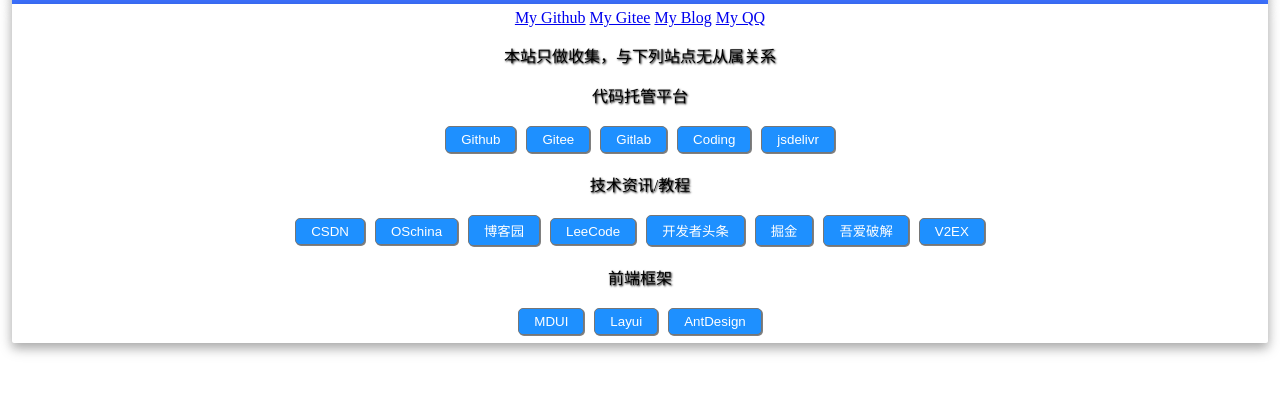
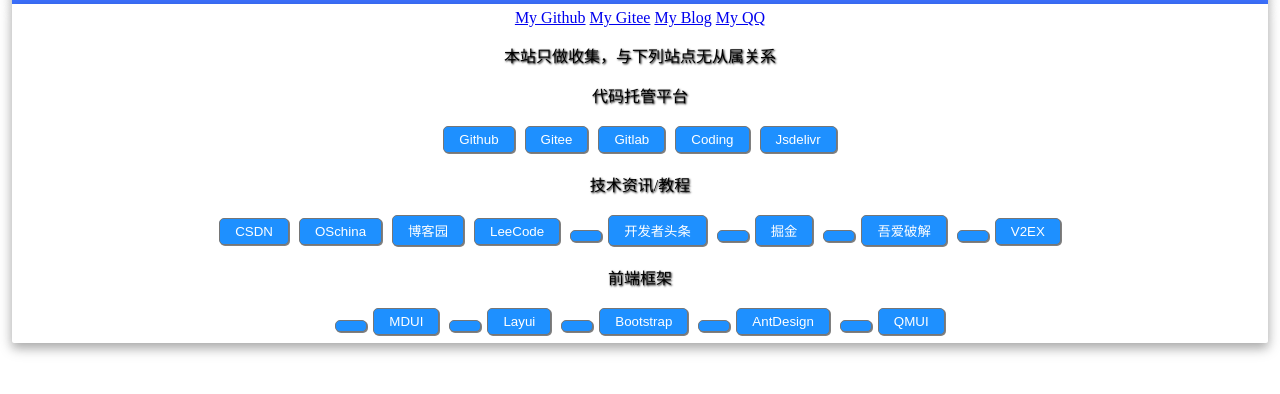
Before and after one commit to blankwy/navcard, a plain HTML site: page index.html in a window 1280 px wide. Shown: the part 104-498 px from the top of the page. Drawn offline with Linux system fonts and the light colour scheme.

Commit message:
Update index.html

```diff
--- a/index.html
+++ b/index.html
@@ -4,14 +4,14 @@
 		<link rel="stylesheet" type="text/css" href="n.css">
 		<meta charset="utf-8">
 		<meta name="viewport" content="width=device-width,initial-scale=1.0,minimum-scale=1.0,maximum-scale=1.0">
-		<title>测试</title>
+		<title>无语导航</title>
 	</head>
 	<body>
 <div class="card-title"><h1>无语导航</h1></div>
 <div class="card-body">
 	<div style="text-align: center;">
 	<a href="http://github.com/2035650646">My Github</a>
-	<a href="http://github.com/w203">My Gitee</a>
+	<a href="http://gitee.com/w203">My Gitee</a>
 	<a href="http://wy203.boke.run">My Blog</a>
 	<a href="https://wpa.qq.com/msgrd?v=3&uin=2035650646&site=qq&menu=yes">My QQ</a>
 	<p style="text-align: center;">本站只做收集，与下列站点无从属关系</p>
@@ -19,33 +19,35 @@
 	<div>
 		<p style="text-align: center;">代码托管平台</p>
 		<div style="text-align: center;">
-		<button class="bn">Github</button>
-		<button class="bn">Gitee</button>
-		<button class="bn">Gitlab</button>
-		<button class="bn">Coding</button>
-		<button class="bn">jsdelivr</button>
+			<a target="_blank"href="http://github.com"><button class="bn">Github</button></a>
+			<a target="_blank"href="http://githee.com"><button class="bn">Gitee</button></a>
+			<a target="_blank"href="http://gitlab.com"><button class="bn">Gitlab</button></a>
+			<a target="_blank"href="http://coding.net"><button class="bn">Coding</button></a>
+			<a target="_blank"href="https://www.jsdelivr.com"><button class="bn">Jsdelivr</button></a>
 
 		</div>
 	</div>
 	<div>
 		<p style="text-align: center;">技术资讯/教程</p>
 		<div style="text-align: center;">
-		<button class="bn">CSDN</button>
-    	<button class="bn">OSchina</button>
-		<button class="bn">博客园</button>
-		<button class="bn">LeeCode</button>
-		<button class="bn">开发者头条</button>
-		<button class="bn">掘金</button>
-		<button class="bn">吾爱破解</button>
-		<button class="bn">V2EX</button>
+			<a target="_blank"href="http://csdn.net"><button class="bn">CSDN</button></a>
+			<a target="_blank"href="http://oschina.net"><button class="bn">OSchina</button></a>
+			<a target="_blank"href="http://cnblogs.com"><button class="bn">博客园</button></a>
+			<a target="_blank"href="https://leetcode-cn.com/"><button class="bn">LeeCode</button></a>
+		<a target="_blank"href="https://toutiao.io/"><button class="bn"><button class="bn">开发者头条</button></a>
+		<a target="_blank"href="https://juejin.cn/"><button class="bn"><button class="bn">掘金</button></a>
+		<a target="_blank"href="http://52pojie.cn"><button class="bn"><button class="bn">吾爱破解</button></a>
+		<a target="_blank"href="http://v2ex.com"><button class="bn"><button class="bn">V2EX</button></a>
 		</div>
 	</div>
 	<div>
 		<p style="text-align: center;">前端框架</p>
 		<div style="text-align: center;">
-		<button class="bn">MDUI</button>
-		<button class="bn">Layui</button>
-		<button class="bn">AntDesign</button>
+		<a target="_blank"href="http://mdui.org"><button class="bn"><button class="bn">MDUI</button></a>
+		<a target="_blank"href="http://layui.com"><button class="bn"><button class="bn">Layui</button></a>
+		<a target="_blank"href="https://www.bootcss.com/"><button class="bn"><button class="bn">Bootstrap</button></a>
+		<a target="_blank"href="https://ant.design/docs/react/introduce-cn"><button class="bn"><button class="bn">AntDesign</button></a>
+		<a target="_blank"href="https://qmuiteam.com/web/page/index.html"><button class="bn"><button class="bn">QMUI</button></a>
 		</div>
 	</div>
 	</div>
```
